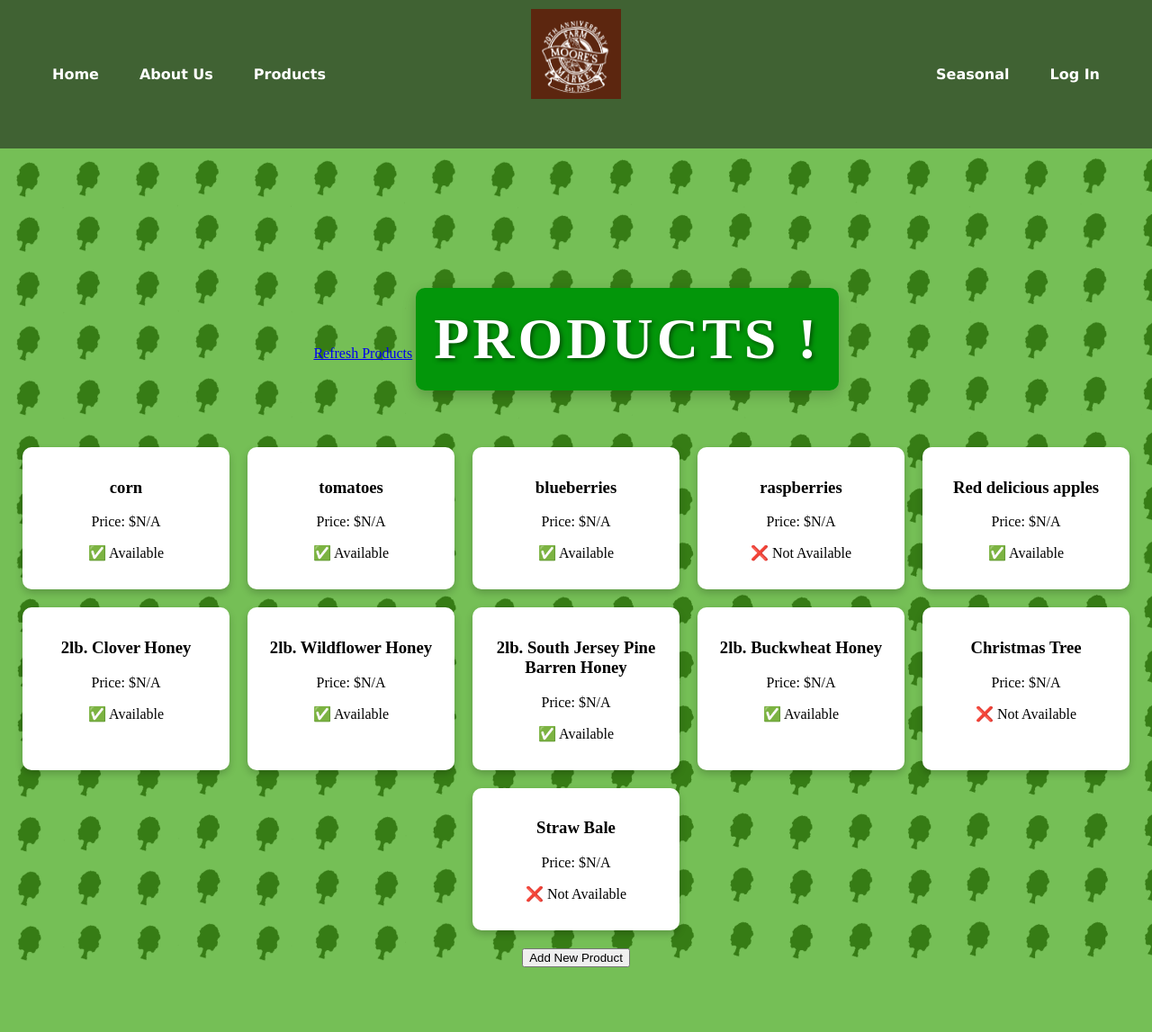
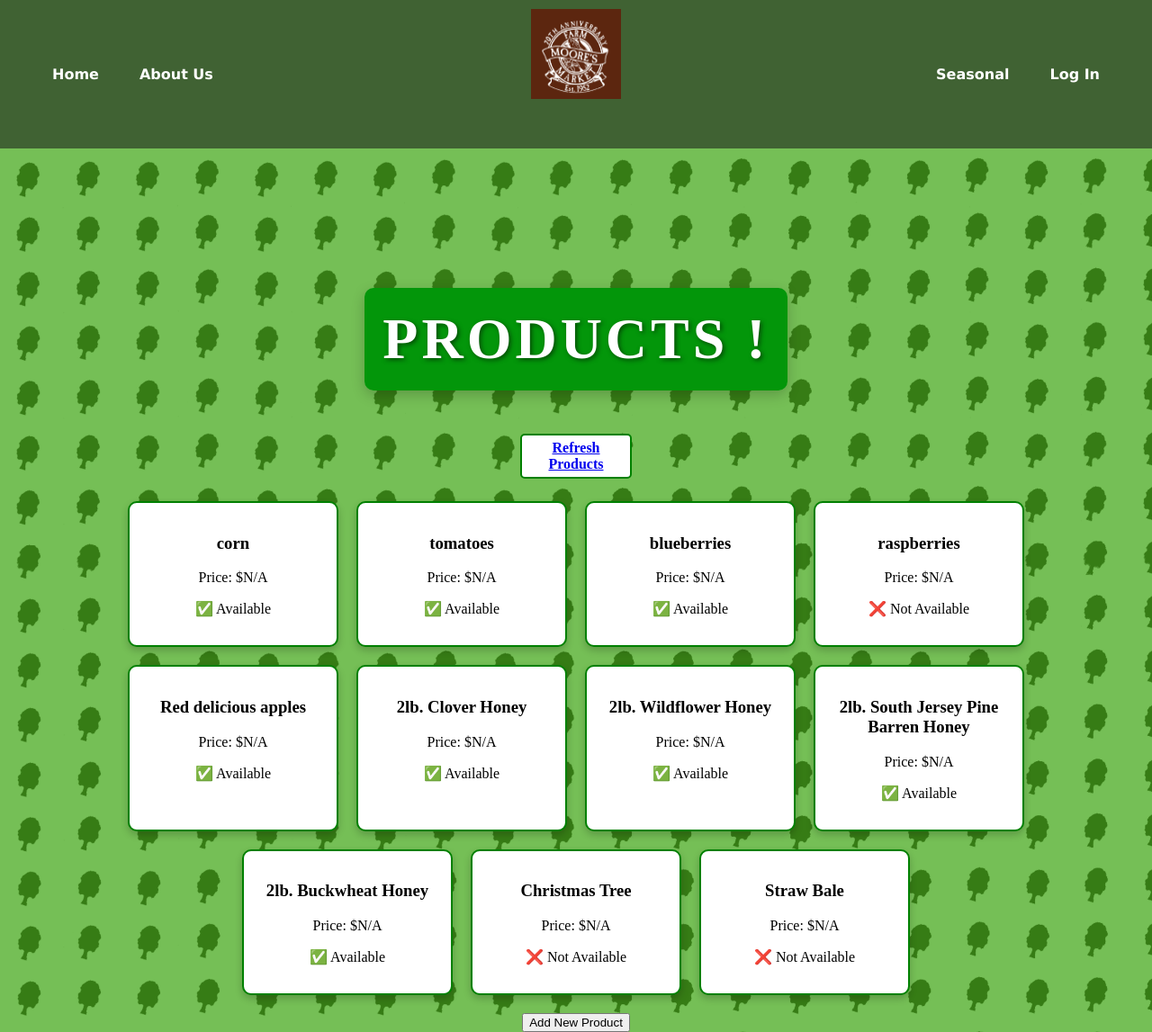
Before and after one commit to aLNCrn/Moores-Farm-Market-Website, a Flask app: page /getproducts in a window 1280 px wide. Shown: the whole page at 90% size. Before the commit the page ends 1075 px from the top, so only its background shows below. Run offline with Flask 3, Linux system fonts and the light colour scheme; data comes from the database, SQL or seed files in the repository; some libraries are stand-ins or nearby versions.

Commit message:
formatting
Changed the headings of each page and prettied up the products page

```diff
--- a/static/style.css
+++ b/static/style.css
@@ -291,6 +291,7 @@
     color: black;
     padding: 15px;
     border-radius: 10px;
+    border: 2px solid green;
     box-shadow: 0 4px 8px rgba(0, 0, 0, 0.2);
     width: 200px;
     text-align: center;
@@ -301,3 +302,20 @@
     .product-box:hover {
         transform: scale(1.05);
     }
+
+.refresh-link {
+    display: block;
+    margin-top: 5px;
+    margin-bottom: 5px;
+    margin-left: auto;
+    margin-right: auto;
+    width: 100px;
+    text-align: center;
+    font-size: 16px;
+    font-weight: bold;
+    color: blue;
+    padding: 5px 10px;
+    border: 2px solid green;
+    border-radius: 5px;
+    background-color: white;
+}
--- a/templates/aboutus.html
+++ b/templates/aboutus.html
@@ -16,7 +16,6 @@
         <nav>
             <div class="nav-left">
                 <a href="/index">Home</a>
-                <a href="/aboutus">About Us</a>
                 <a href="/products">Products</a>
             </div>
             <div class="nav-right">
--- a/templates/login.html
+++ b/templates/login.html
@@ -21,7 +21,6 @@
             </div>
             <div class="nav-right">
                 <a href="/seasonal">Seasonal</a>
-                <a href="/login">Log In</a>
             </div>
 
             {% if session['FirstName'] %}
--- a/templates/products.html
+++ b/templates/products.html
@@ -17,7 +17,6 @@
             <div class="nav-left">
                 <a href="/index">Home</a>
                 <a href="/aboutus">About Us</a>
-                <a href="/products">Products</a>
 
             </div>
             <div class="nav-right">
@@ -36,9 +35,12 @@
     </header>
 
     <main style="padding-top: 200px">
-        <a href="{{ url_for('get_products') }}">Refresh Products</a>
+
         <h1 class="about-heading fade-in-heading">Products !</h1>
 
+        <div class= "refresh-link">
+            <a href="{{ url_for('get_products') }}">Refresh Products</a>
+        </div>
 
         <div class="product-container">
             {% for product in products %}
--- a/templates/seasonal.html
+++ b/templates/seasonal.html
@@ -20,7 +20,6 @@
                 <a href="/products">Products</a>
             </div>
             <div class="nav-right">
-                <a href="/seasonal">Seasonal</a>
                 <a href="/login">Log In</a>
             </div>
 
```
Also changed, not shown: main.py (+20 -0 lines).
